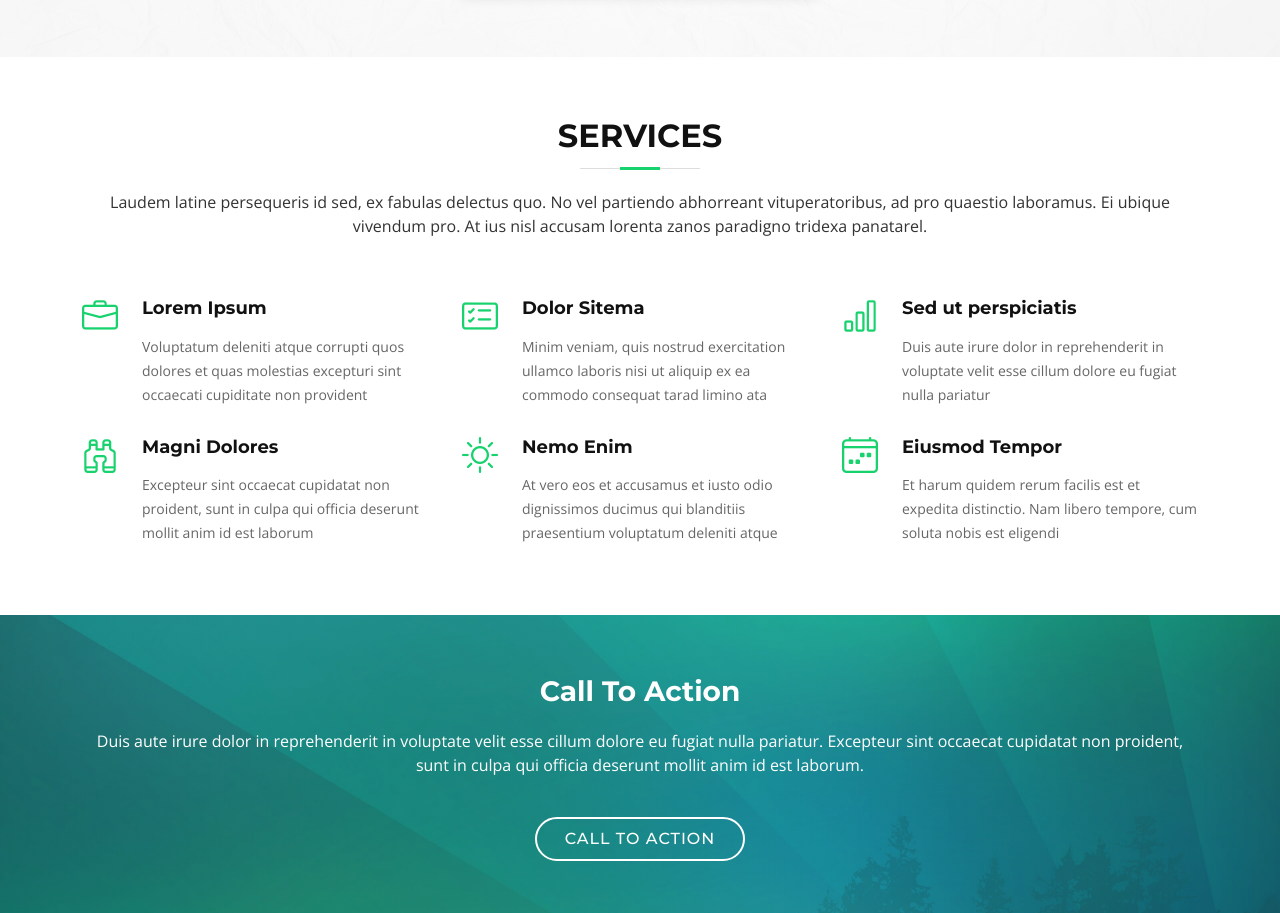
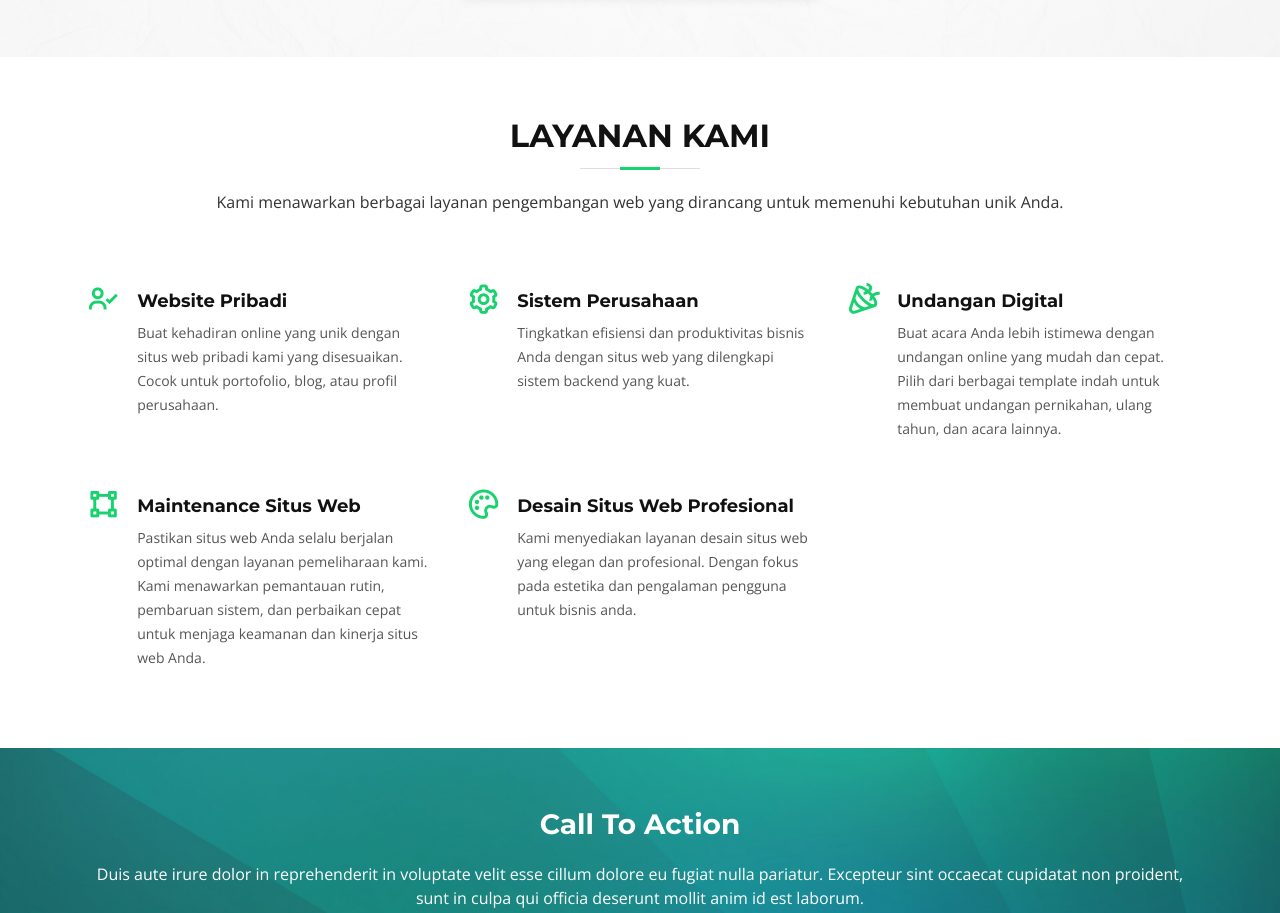
Before and after one commit to menolakpajak/digitalisasi.net, a plain HTML site: page index.html in a window 1280 px wide. Shown: the part 1884-2797 px from the top of the page. Drawn offline with nearby package versions, Linux system fonts and the light colour scheme.

Commit message:
services

```diff
--- a/assets/css/style.css
+++ b/assets/css/style.css
@@ -646,9 +646,24 @@ section {
 }
 
 #featured-services .box-bg {
+    isolation: isolate;
+    position: relative;
     background-color: #080808;
     border: 1px solid #1f1f1f;
     border-radius: 0.5rem;
+
+    &::after {
+        content: "";
+        position: absolute;
+        inset: 0;
+        background-image: url(../img/boxfaint.jpg);
+        background-size: cover;
+        background-position: center top;
+        background-attachment: fixed;
+        z-index: -1;
+        filter: brightness(0.2);
+        opacity: 0.25;
+    }
 }
 
 #featured-services i {
@@ -788,25 +803,48 @@ section {
     padding: 60px 0 40px 0;
 }
 
+/* #services .row {
+    gap: 0.5rem;
+} */
+
 #services .box {
     margin-bottom: 30px;
+    padding: 0.5rem 1rem;
+    /* gap: 0.25rem; */
+    /* border: 1px solid #1f1f1f; */
+    align-items: center;
+    display: grid;
+    grid-template-rows: min-content 1fr;
+    grid-template-areas:
+        "icon title"
+        "x text";
 }
 
 #services .icon {
-    float: left;
+    grid-area: icon;
+}
+
+#services .title {
+    grid-area: title;
+}
+
+#services .description {
+    grid-area: text;
 }
 
 #services .icon i {
     color: #18d26e;
-    font-size: 36px;
-    line-height: 0;
+    font-size: 2.2rem;
+    margin-right: 1rem;
+    /* line-height: 0; */
     transition: 0.5s;
 }
 
 #services .title {
-    margin-left: 60px;
+    /* margin-left: 60px; */
     font-weight: 700;
-    margin-bottom: 15px;
+    margin-bottom: 0;
+    /* margin-top: auto; */
     font-size: 18px;
 }
 
@@ -820,9 +858,11 @@ section {
 
 #services .description {
     font-size: 14px;
-    margin-left: 60px;
+    /* margin-left: 60px; */
     line-height: 24px;
-    margin-bottom: 0;
+    height: 100%;
+    color: #555;
+    margin-bottom: auto;
 }
 
 /* Call To Action Section
@@ -994,15 +1034,24 @@ section {
     grid-template-columns: repeat(3, 1fr);
 } */
 
+.portfolio-sizer {
+    width: 30% !important;
+}
+
 #portfolio .portfolio-item {
     position: relative;
     height: 360px;
-    width: 30% !important;
+    width: 30%;
+    margin-inline: 0.5rem;
     overflow: hidden;
 }
 @media (max-width: 768px) {
+    /* .portfolio-sizer {
+        width: 50% ;
+    } */
+
     #portfolio .portfolio-item {
-        width: 45% !important;
+        width: 45%;
     }
 }
 
--- a/assets/js/main.js
+++ b/assets/js/main.js
@@ -217,6 +217,7 @@
         if (portfolioContainer) {
             let portfolioIsotope = new Isotope(portfolioContainer, {
                 itemSelector: ".portfolio-item",
+                percentPosition: true,
                 layoutMode: "fitRows",
             });
 
--- a/index.html
+++ b/index.html
@@ -251,43 +251,37 @@
             <section id="services">
                 <div class="container" data-aos="fade-up">
                     <header class="section-header wow fadeInUp">
-                        <h3>Services</h3>
-                        <p>
-                            Laudem latine persequeris id sed, ex fabulas delectus quo. No vel partiendo abhorreant vituperatoribus, ad pro quaestio laboramus. Ei ubique vivendum pro. At ius nisl accusam lorenta zanos paradigno tridexa
-                            panatarel.
-                        </p>
+                        <h3>Layanan Kami</h3>
+                        <p>Kami menawarkan berbagai layanan pengembangan web yang dirancang untuk memenuhi kebutuhan unik Anda.</p>
                     </header>
 
                     <div class="row">
                         <div class="col-lg-4 col-md-6 box" data-aos="fade-up" data-aos-delay="100">
-                            <div class="icon"><i class="bi bi-briefcase"></i></div>
-                            <h4 class="title"><a href="">Lorem Ipsum</a></h4>
-                            <p class="description">Voluptatum deleniti atque corrupti quos dolores et quas molestias excepturi sint occaecati cupiditate non provident</p>
+                            <div class="icon"><i class="bx bx-user-check"></i></div>
+                            <h4 class="title"><a href="">Website Pribadi</a></h4>
+                            <p class="description">Buat kehadiran online yang unik dengan situs web pribadi kami yang disesuaikan. Cocok untuk portofolio, blog, atau profil perusahaan.</p>
                         </div>
                         <div class="col-lg-4 col-md-6 box" data-aos="fade-up" data-aos-delay="200">
-                            <div class="icon"><i class="bi bi-card-checklist"></i></div>
-                            <h4 class="title"><a href="">Dolor Sitema</a></h4>
-                            <p class="description">Minim veniam, quis nostrud exercitation ullamco laboris nisi ut aliquip ex ea commodo consequat tarad limino ata</p>
+                            <div class="icon"><i class="bx bx-cog"></i></div>
+                            <h4 class="title"><a href="">Sistem Perusahaan</a></h4>
+                            <p class="description">Tingkatkan efisiensi dan produktivitas bisnis Anda dengan situs web yang dilengkapi sistem backend yang kuat.</p>
                         </div>
                         <div class="col-lg-4 col-md-6 box" data-aos="fade-up" data-aos-delay="300">
-                            <div class="icon"><i class="bi bi-bar-chart"></i></div>
-                            <h4 class="title"><a href="">Sed ut perspiciatis</a></h4>
-                            <p class="description">Duis aute irure dolor in reprehenderit in voluptate velit esse cillum dolore eu fugiat nulla pariatur</p>
+                            <div class="icon"><i class="bx bx-party"></i></div>
+                            <h4 class="title"><a href="">Undangan Digital</a></h4>
+                            <p class="description">Buat acara Anda lebih istimewa dengan undangan online yang mudah dan cepat. Pilih dari berbagai template indah untuk membuat undangan pernikahan, ulang tahun, dan acara lainnya.</p>
                         </div>
                         <div class="col-lg-4 col-md-6 box" data-aos="fade-up" data-aos-delay="200">
-                            <div class="icon"><i class="bi bi-binoculars"></i></div>
-                            <h4 class="title"><a href="">Magni Dolores</a></h4>
-                            <p class="description">Excepteur sint occaecat cupidatat non proident, sunt in culpa qui officia deserunt mollit anim id est laborum</p>
+                            <div class="icon"><i class="bx bx-selection"></i></div>
+                            <h4 class="title"><a href="">Maintenance Situs Web</a></h4>
+                            <p class="description">
+                                Pastikan situs web Anda selalu berjalan optimal dengan layanan pemeliharaan kami. Kami menawarkan pemantauan rutin, pembaruan sistem, dan perbaikan cepat untuk menjaga keamanan dan kinerja situs web Anda.
+                            </p>
                         </div>
                         <div class="col-lg-4 col-md-6 box" data-aos="fade-up" data-aos-delay="300">
-                            <div class="icon"><i class="bi bi-brightness-high"></i></div>
-                            <h4 class="title"><a href="">Nemo Enim</a></h4>
-                            <p class="description">At vero eos et accusamus et iusto odio dignissimos ducimus qui blanditiis praesentium voluptatum deleniti atque</p>
-                        </div>
-                        <div class="col-lg-4 col-md-6 box" data-aos="fade-up" data-aos-delay="400">
-                            <div class="icon"><i class="bi bi-calendar4-week"></i></div>
-                            <h4 class="title"><a href="">Eiusmod Tempor</a></h4>
-                            <p class="description">Et harum quidem rerum facilis est et expedita distinctio. Nam libero tempore, cum soluta nobis est eligendi</p>
+                            <div class="icon"><i class="bx bx-palette"></i></div>
+                            <h4 class="title"><a href="">Desain Situs Web Profesional</a></h4>
+                            <p class="description">Kami menyediakan layanan desain situs web yang elegan dan profesional. Dengan fokus pada estetika dan pengalaman pengguna untuk bisnis anda.</p>
                         </div>
                     </div>
                 </div>
@@ -395,7 +389,7 @@
                         </ul>
                     </div>
 
-                    <div class="row portfolio-container" data-aos="fade-up" data-aos-delay="200">
+                    <div class="portfolio-container" data-aos="fade-up" data-aos-delay="200">
                         <div class="portfolio-item filter-app">
                             <div class="portfolio-wrap">
                                 <figure>
```
Also changed, not shown: 1 other file.
